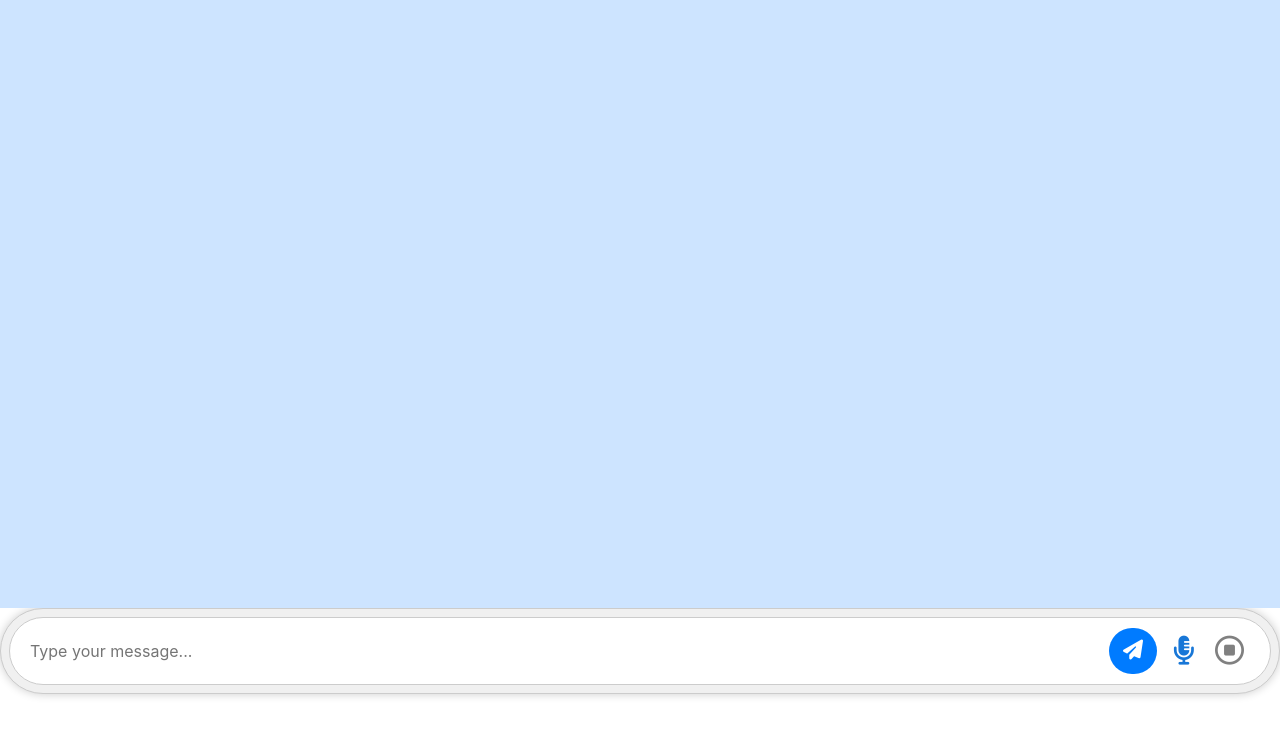
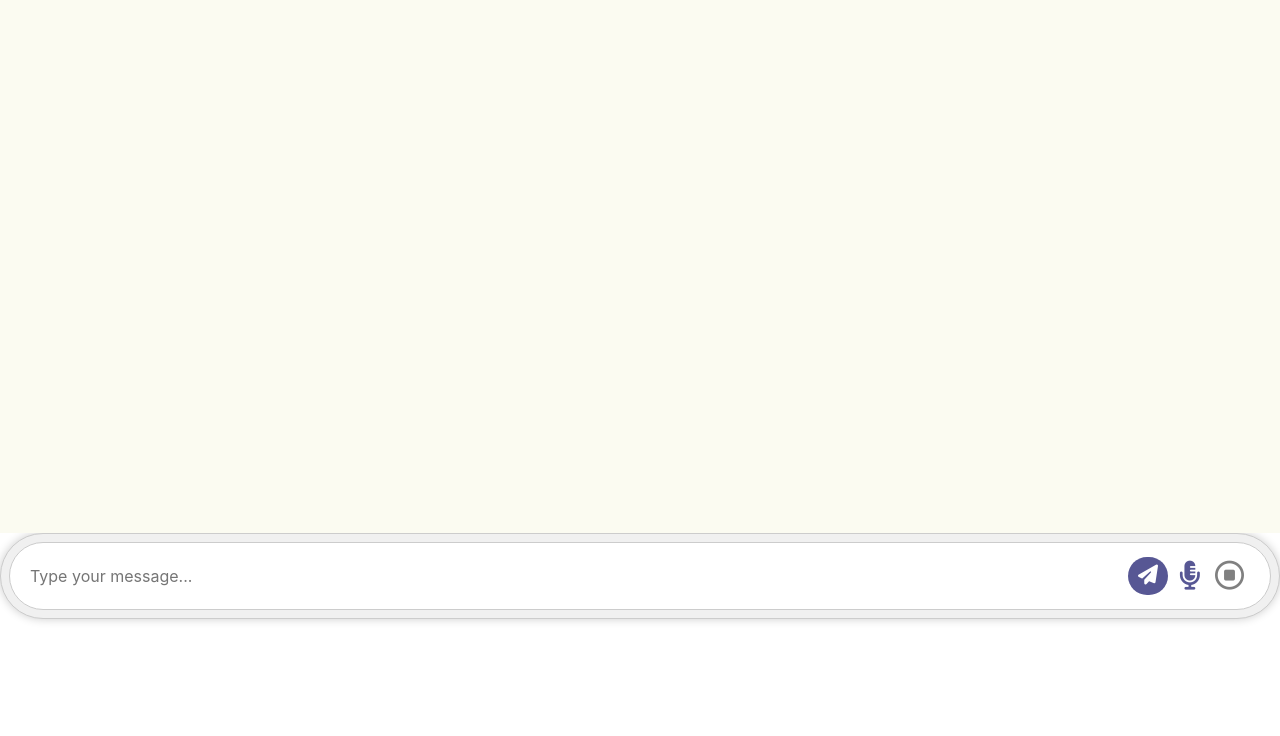
Before and after one commit to sheetalvarsh/Assistant-Caller, a Flask app: page / in a window 1280 px wide. Shown: the top 736 px of the page. Run offline with Flask 3, Linux system fonts and the light colour scheme; some libraries are stand-ins or nearby versions.

Commit message:
Updated UI of the screen
- Made some color changes (background, button and text message)
- Added button descriptions for better understanding
- Updated spaces between buttons

```diff
--- a/project/static/css/style.css
+++ b/project/static/css/style.css
@@ -7,12 +7,14 @@ body {
   display: flex;
   justify-content: center;
   align-items: center;
+  height: 37rem;
 
   .fluid-container {
     height: 38rem;
-    background-color: #cde4ff;
+    background-color: #fbfbf1;
     position: relative;
     overflow-y: scroll;
+    max-height: 35rem;
 
     .history-container {
       padding: 8px;
@@ -30,7 +32,7 @@ body {
 
         .sender {
           align-self: flex-end;
-          background-color: #007bff;
+          background-color: #34344F;
           color: #fff;
         }
 
@@ -82,9 +84,10 @@ body {
 
 
         .start-record {
-          color: #1877d7 !important;
+          color: #575794 !important;
           border: none;
           background-color: white;
+          padding-right: 0;
         }
 
         .stop-record {
@@ -110,13 +113,13 @@ body {
 
     .send-button,
     .microphone-button {
-      background-color: #007bff;
+      background-color: #575794;
       color: #fff;
       border: none;
       border-radius: 50px;
-      padding: 11px 14px;
+      padding: 7px 10px;
       cursor: pointer;
-      margin-right: 10px;
+      margin-right: 5px;
 
       .fa {
         font-size: 20px;
--- a/project/templates/index.html
+++ b/project/templates/index.html
@@ -41,14 +41,14 @@
     <div class="message-container">
       <input type="text" class="message-input" id="message-input" placeholder="Type your message...">
 
-      <button class="send-button" type="button" onclick="textToSpeech()">
+      <button class="send-button" type="button" onclick="textToSpeech()" title="send">
         <i class="fa fa-paper-plane" aria-hidden="true"></i>
       </button>
       <div class="mic">
-        <button class="start-record" id="startRecording" type="button">
+        <button class="start-record" id="startRecording" type="button" title="record">
           <i class="fas fa-microphone-alt"></i>
         </button>
-        <button class="stop-record" id="stopRecording" type="button" disabled>
+        <button class="stop-record" id="stopRecording" type="button" title="stop" disabled>
           <i class="fa-regular fa-circle-stop"></i>
         </button>
       </div>
```
